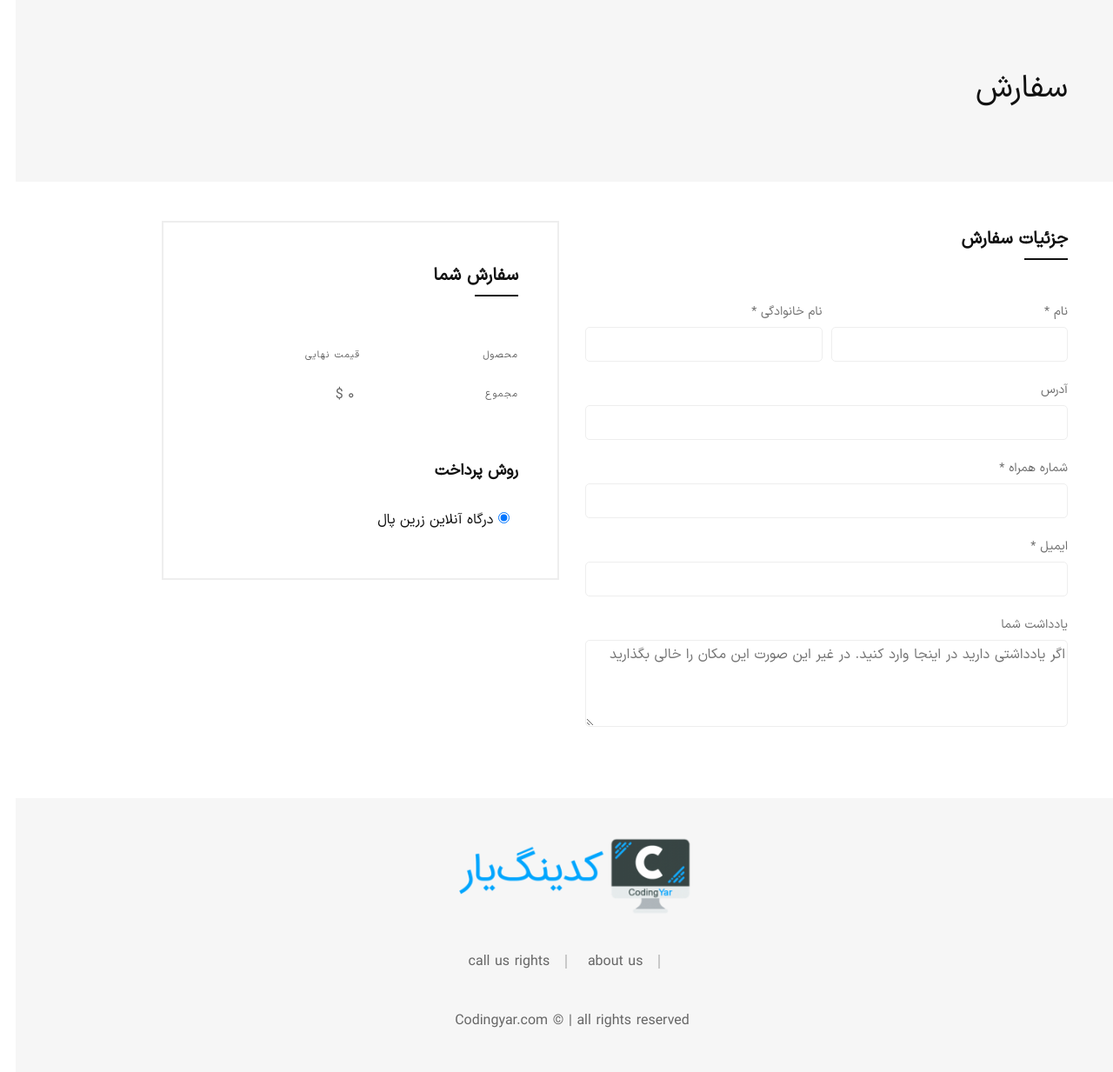
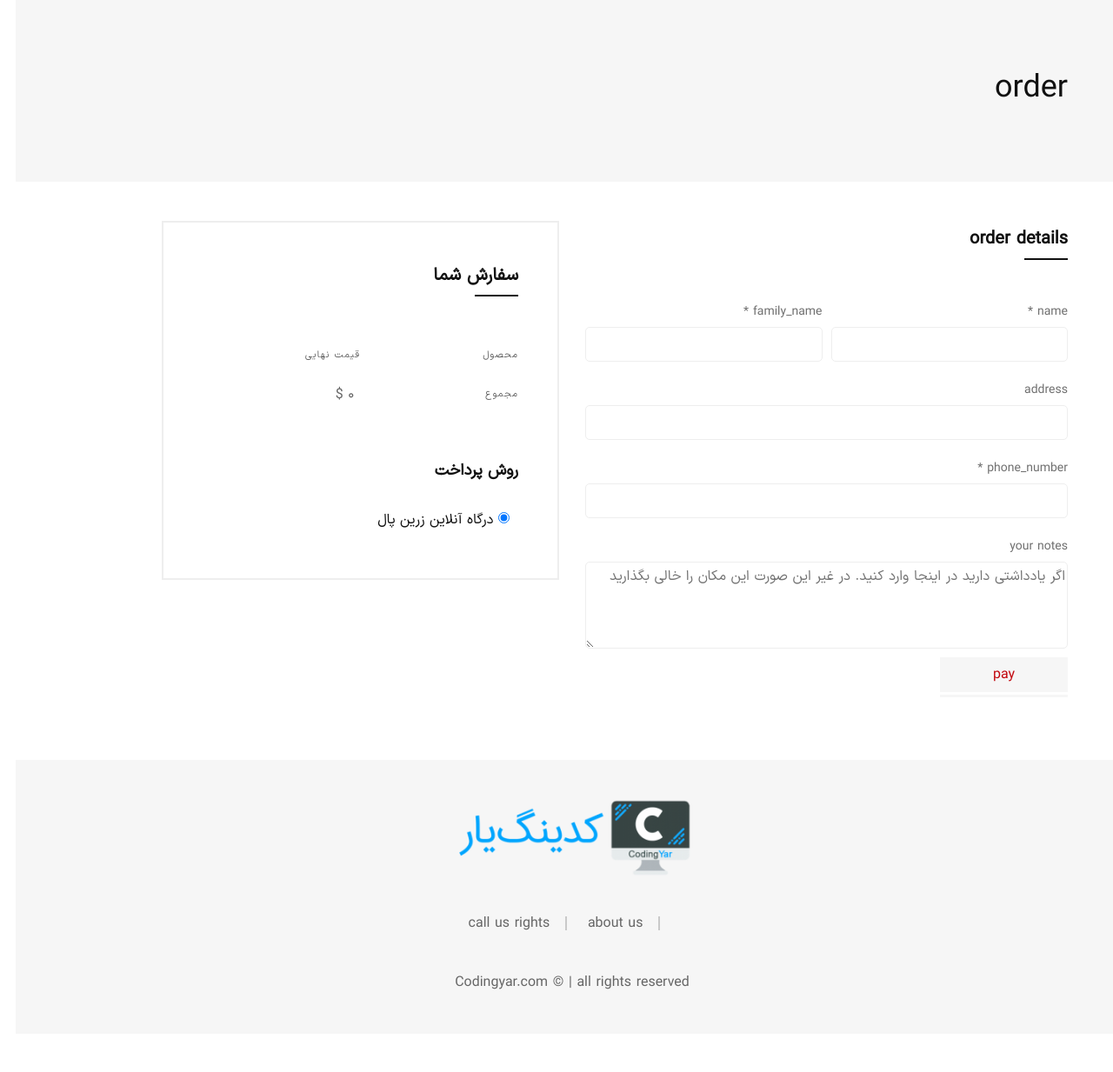
Before and after one commit to MahdiMetaDev/onlineshop_with_linux, a Django app: page /order/create/ in a window 1280 px wide. Shown: the part 103-1336 px from the top of the page at 87% size. After the commit the page ends 1241 px from the top, so only its background shows below. Run offline with Django 4.2, Linux system fonts and the light colour scheme; a user stored in the database is signed in; parts of the project's set-up code (start-up, migrations or seed data) failed here and were passed over; some libraries are stand-ins or nearby versions; some web fonts are replaced.

Commit message:
create OrderForm and check its validation

```diff
--- a/cart/templates/cart/cart_detail.html
+++ b/cart/templates/cart/cart_detail.html
@@ -137,7 +137,7 @@
                                             </div>
                                         </div>
                                     </div>
-                                    <a href="checkout.html" class="btn btn-fullwidth btn-bg-red btn-color-white btn-hover-2">
+                                    <a href="{% url 'orders:order_create' %}" class="btn btn-fullwidth btn-bg-red btn-color-white btn-hover-2">
                                         ثبت سفارش
                                     </a>
                                 </div>
--- a/cart/templates/cart/cart_sidebar.html
+++ b/cart/templates/cart/cart_sidebar.html
@@ -21,7 +21,6 @@
                         class="mini-cart__product d-flex justify-content-between"
                     >
                         <div class="mini-cart__product__image">
-                            {% for item in cart %}
                             {% if item.product_obj.cover %}
                                 <a href="{% url 'product_detail' item.product_obj.id %}">
                                     <img
@@ -37,7 +36,6 @@
                                     />
                                 </a>
                             {% endif %}
-                            {% endfor %}
                         </div>
                         <div class="mini-cart__product__content pt-2">
                             <span
--- a/orders/templates/orders/order_create.html
+++ b/orders/templates/orders/order_create.html
@@ -21,7 +21,7 @@
                 <div class="row">
                     <div class="col-12">
                         <div class="d-flex justify-content-between align-items-center flex-sm-row flex-column">
-                            <h1 class="page-title">سفارش</h1>
+                            <h1 class="page-title">{% trans "order" %}</h1>
                         </div>
                     </div>
                 </div>
@@ -38,44 +38,40 @@
                         <!-- Checkout Area Start -->
                         <div class="col-lg-6">
                             <div class="checkout-title mt--10">
-                                <h2>جزئیات سفارش</h2>
+                                <h2>{% trans "order details" %}</h2>
                             </div>
                             <div class="checkout-form">
-                                <form action="#" class="form form--checkout">
+                                <form action="#" method="POST" class="form form--checkout">
+                                    {% csrf_token %}
                                     <div class="form-row mb--20">
                                         <div class="form__group col-md-6 mb-sm--30">
-                                            <label for="billing_fname" class="form__label form__label--2">نام  <span class="required">*</span></label>
-                                            <input type="text" name="billing_fname" id="billing_fname" class="form__input form__input--2">
+                                            <label for="billing_fname" class="form__label form__label--2">{% trans "name" %}  <span class="required">*</span></label>
+                                            <input type="text" name="first_name" id="billing_fname" class="form__input form__input--2">
                                         </div>
                                         <div class="form__group col-md-6">
-                                            <label for="billing_lname" class="form__label form__label--2">نام خانوادگی  <span class="required">*</span></label>
-                                            <input type="text" name="billing_lname" id="billing_lname" class="form__input form__input--2">
+                                            <label for="billing_lname" class="form__label form__label--2">{% trans "family_name" %}  <span class="required">*</span></label>
+                                            <input type="text" name="last_name" id="billing_lname" class="form__input form__input--2">
                                         </div>
                                     </div>
                                     <div class="form-row mb--20">
                                         <div class="form__group col-12">
-                                            <label for="billing_company" class="form__label form__label--2">آدرس</label>
-                                            <input type="text" name="billing_company" id="billing_company" class="form__input form__input--2">
+                                            <label for="billing_company" class="form__label form__label--2">{% trans "address" %}</label>
+                                            <input type="text" name="address" id="billing_company" class="form__input form__input--2">
                                         </div>
                                     </div>
                                     <div class="form-row mb--20">
                                         <div class="form__group col-12">
-                                            <label for="billing_phone" class="form__label form__label--2">شماره همراه <span class="required">*</span></label>
-                                            <input type="text" name="billing_phone" id="billing_phone" class="form__input form__input--2">
-                                        </div>
-                                    </div>
-                                    <div class="form-row mb--20">
-                                        <div class="form__group col-12">
-                                            <label for="billing_email" class="form__label form__label--2">ایمیل  <span class="required">*</span></label>
-                                            <input type="email" name="billing_email" id="billing_email" class="form__input form__input--2">
+                                            <label for="billing_phone" class="form__label form__label--2">{% trans "phone_number" %}  <span class="required">*</span></label>
+                                            <input type="text" name="phone_number" id="billing_phone" class="form__input form__input--2">
                                         </div>
                                     </div>
                                     <div class="form-row">
                                         <div class="form__group col-12">
-                                            <label for="orderNotes" class="form__label form__label--2">یادداشت شما</label>
-                                            <textarea class="form__input form__input--2 form__input--textarea" id="orderNotes" name="orderNotes" placeholder="اگر یادداشتی دارید در اینجا وارد کنید. در غیر این صورت این مکان را خالی بگذارید"></textarea>
+                                            <label for="orderNotes" class="form__label form__label--2">{% trans "your notes" %}</label>
+                                            <textarea class="form__input form__input--2 form__input--textarea" id="orderNotes" name="order_notes" placeholder="اگر یادداشتی دارید در اینجا وارد کنید. در غیر این صورت این مکان را خالی بگذارید"></textarea>
                                         </div>
                                     </div>
+                                    <button class="btn btn-small btn-bg-sand" type="submit">{% trans "pay" %}</button>
                                 </form>
                             </div>
                         </div>
--- a/orders/views.py
+++ b/orders/views.py
@@ -1,5 +1,20 @@
 from django.shortcuts import render
+from django.contrib.auth.decorators import login_required
+
+from .forms import OrderForm
 
 
+@login_required
 def order_create_view(request):
-    return render(request, "orders/order_create.html")
+
+    """ Users who have logged in can submit for the OrderForm """
+
+    if request.method == "POST":
+        order_form = OrderForm(request.POST)
+
+        if order_form.is_valid():
+            order_obj = order_form.save(commit=False)
+            order_obj.user = request.user
+            order_obj.save()
+
+    return render(request, "orders/order_create.html", )
```
Also changed, not shown: orders/forms.py (added, +18 -0 lines), db.sqlite3, orders/locale/fa/LC_MESSAGES/django.po, 1 other file. Lines whose indentation alone changed are shown as unchanged.
